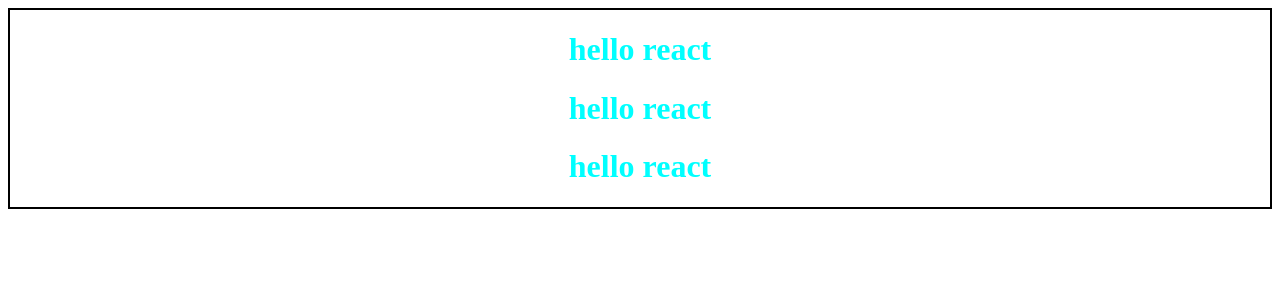
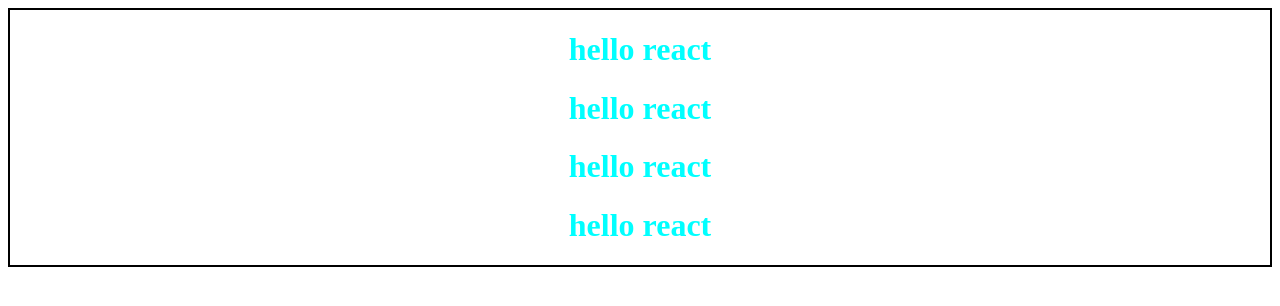
Before and after one commit to AlexandrPetrov1987/sep-react-2021, a React (Create React App) app: page / in a window 1280 px wide. Shown: the top 306 px of the page. Built offline with nearby package versions, Linux system fonts and the light colour scheme.

Commit message:
пквава

```diff
--- a/src/App.js
+++ b/src/App.js
@@ -6,6 +6,7 @@ function App() {
             <h1>hello react</h1>
             <h1>hello react</h1>
             <h1>hello react</h1>
+            <h1>hello react</h1>
         </div>
     );
 }
```
